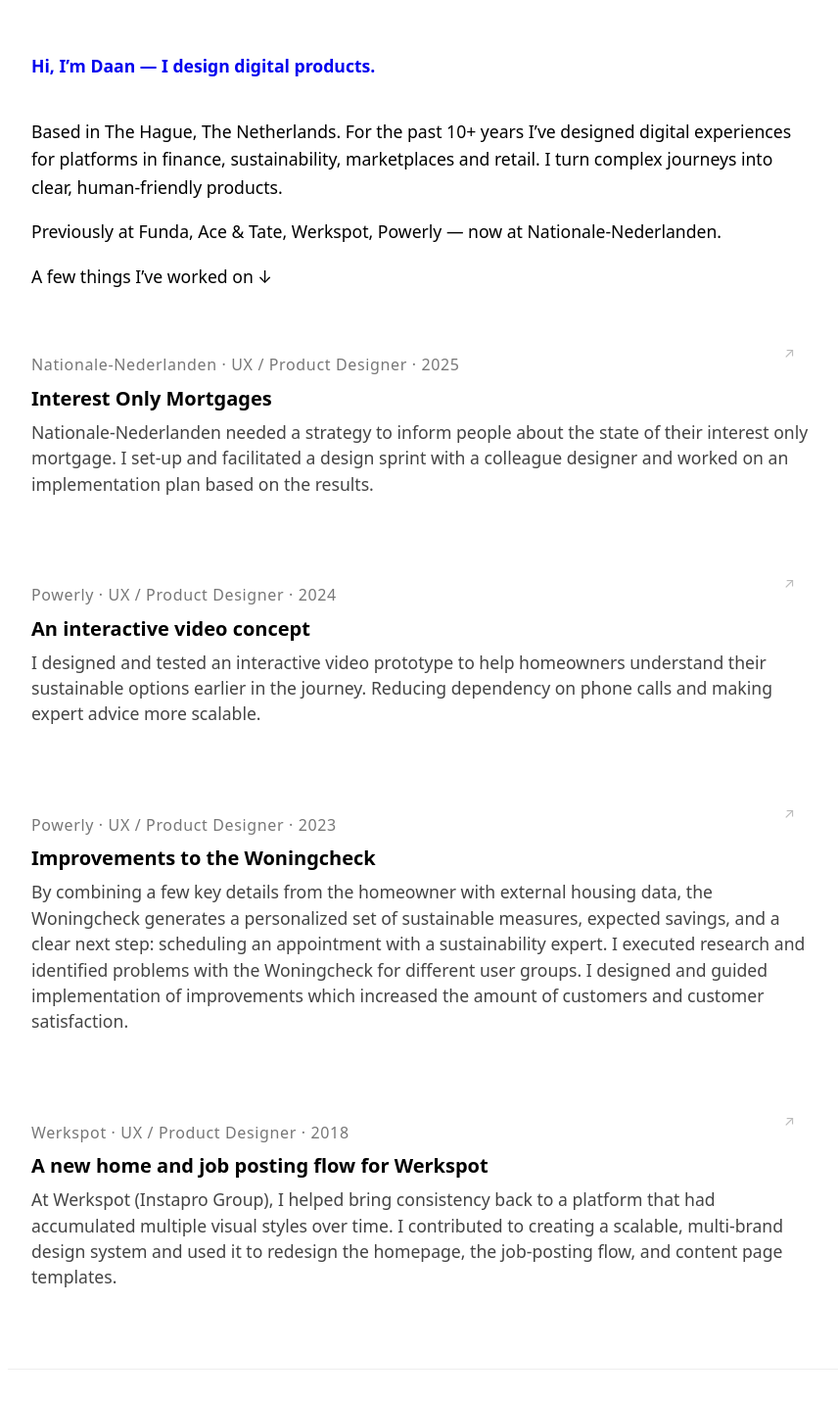
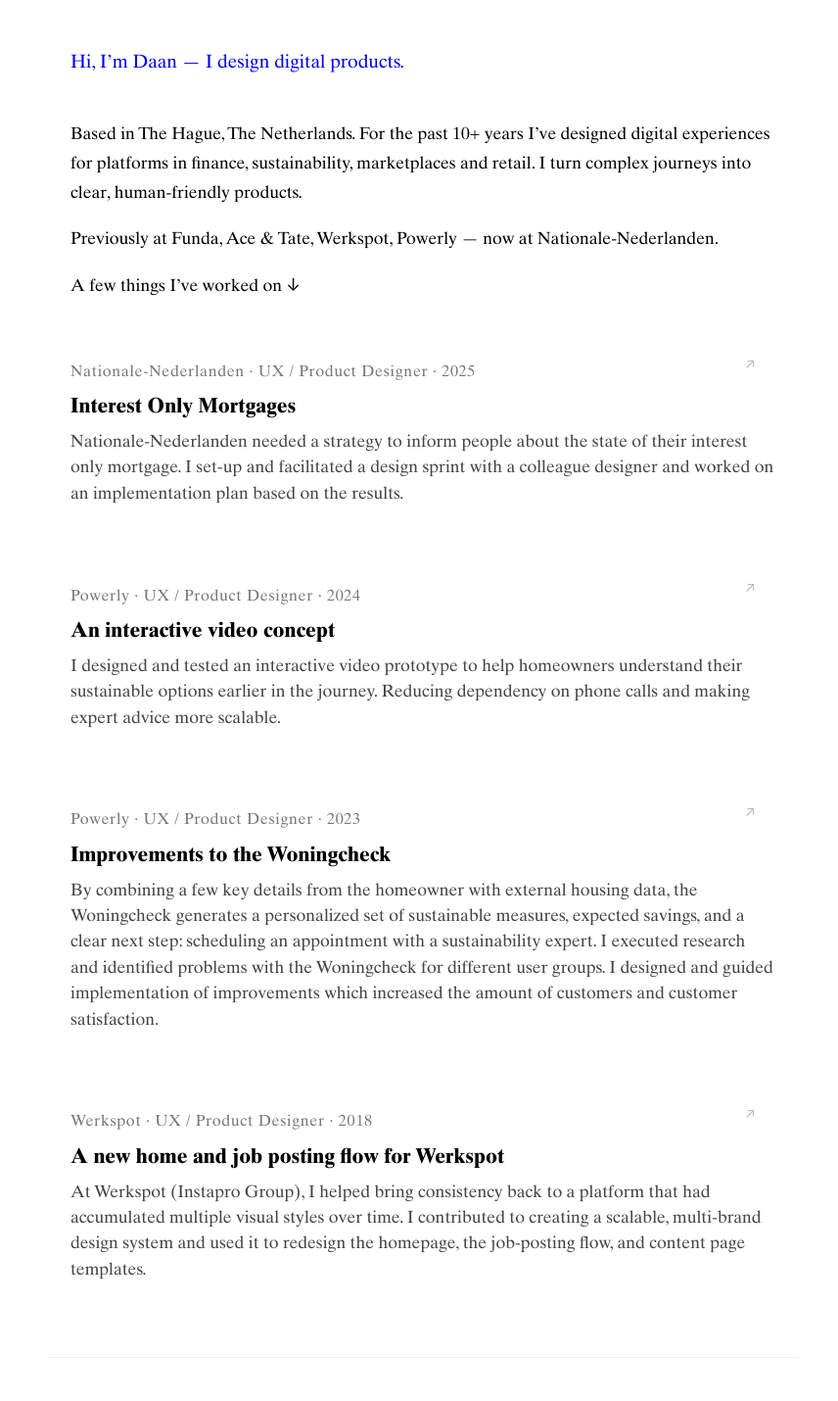
Before and after one commit to daansmulders/daans-portfolio, a Jekyll site: the page built from index.md, in a window 1280 px wide. Shown: the whole page at 98% size, without its empty margins (208-1064 px from the left). Built offline with Jekyll 4.4.1, drawn with Linux system fonts in a browser that asks for light colours.

Commit message:
new typeface who dis

```diff
--- a/assets/styles.css
+++ b/assets/styles.css
@@ -1,8 +1,36 @@
+@font-face {
+  font-family: 'TimesTen LT Std';
+  src: url('/assets/fonts/TimesTenLTStd-Roman.woff2') format('woff2'),
+       url('/assets/fonts/TimesTenLTStd-Roman.woff') format('woff');
+  font-weight: 400;
+  font-style: normal;
+  font-display: swap;
+}
+
+@font-face {
+  font-family: 'TimesTen LT Std';
+  src: url('/assets/fonts/TimesTenLTStd-Bold.woff2') format('woff2'),
+       url('/assets/fonts/TimesTenLTStd-Bold.woff') format('woff');
+  font-weight: 700;
+  font-style: normal;
+  font-display: swap;
+}
+
+@font-face {
+  font-family: 'TimesTen LT Std';
+  src: url('/assets/fonts/TimesTenLTStd-Italic.woff2') format('woff2'),
+       url('/assets/fonts/TimesTenLTStd-Italic.woff') format('woff');
+  font-weight: 400;
+  font-style: italic;
+  font-display: swap;
+}
+
+
 body {
-    font-family: system-ui, -apple-system, BlinkMacSystemFont, "Segoe UI", sans-serif;
+    font-family: 'TimesTen LT Std', system-ui, -apple-system, BlinkMacSystemFont, "Segoe UI", sans-serif;
     margin: 0;
     padding: 0;
-    line-height: 1.6;
+    line-height: 1.7;
     font-size: 1.1rem;
   }
 
@@ -14,14 +42,16 @@
   .site-header,
   .site-footer {
     padding: 1.5rem 2rem;
-    max-width: 800px;
+    max-width: 720px;
     margin: 2rem auto;
     padding: 0 1.5rem;
   }
 
   .site-header a {
-    font-size: 1.1rem;
+    font-size: 1.2rem;
     color:#0000EE;
+    letter-spacing: normal;
+    font-weight: 400;
   }
 
   .site-header a:visited {
@@ -45,7 +75,7 @@
   }
 
   .site-main {
-    max-width: 800px;
+    max-width: 720px;
     margin: 2rem auto;
     padding: 0 1.5rem;
   }
@@ -133,18 +163,32 @@
 }
 
 .back-link {
+  font-family: system-ui, -apple-system, BlinkMacSystemFont, "Segoe UI", sans-serif;
+  margin: 0;
   display: inline-flex;
   align-items: center;
   font-size: 0.9rem;
   text-decoration: none;
   color: #555;
   margin-bottom: 1.5rem;
+  gap: 0.4rem;
+  background: #fff;
+  border-radius: 8px;
+  text-decoration: none;
+  border: 1px solid #eee;
+  padding: 0.4rem 0.75rem;
 }
 
 .back-link:hover {
   color: #000;
   text-decoration: underline;
+  background: #fefefe;
+  border-color: #ddd;
+  color: #000;
+  text-decoration: none;
+  transition: background 0.2s ease, border-color 0.2s ease;
 }
+
 
 .project-footer-divider {
   margin: 4rem 0 2.5rem;
@@ -167,26 +211,7 @@
   color: #000;
 }
 
-.back-link {
-  display: inline-flex;
-  align-items: center;
-  gap: 0.4rem;
-  padding: 0.4rem 0.75rem;
-  font-size: 0.9rem;
-  color: #555;
-  background: #fff;
-  border-radius: 8px;
-  text-decoration: none;
-  border: 1px solid #eee;
-  transition: background 0.2s ease, border-color 0.2s ease;
-}
 
-.back-link:hover {
-  background: #fefefe;
-  border-color: #ddd;
-  color: #000;
-  text-decoration: none;
-}
 
 .start-date {
   margin-right: 1.5rem;
@@ -272,7 +297,7 @@
 /* Card styles */
 .case-card {
   display: block;
-  padding: 2rem 0rem;
+  padding: 1.7rem 0rem;
   border-radius: 8px;
   background: #fff;
   /* border: 1px solid rgba(0, 0, 0, 0.06);
@@ -307,7 +332,7 @@
 
 .case-card__title {
   margin: 0 0 0.5rem 0;
-  font-size: 1.25rem;
+  font-size: 1.35rem;
   line-height: 1.3;
 }
 
```
Also changed, not shown: assets/fonts/TimesTenLTStd-Bold.woff (added), assets/fonts/TimesTenLTStd-Bold.woff2 (added), assets/fonts/TimesTenLTStd-Italic.woff (added), assets/fonts/TimesTenLTStd-Italic.woff2 (added), assets/fonts/TimesTenLTStd-Roman.woff (added), assets/fonts/TimesTenLTStd-Roman.woff2 (added).
